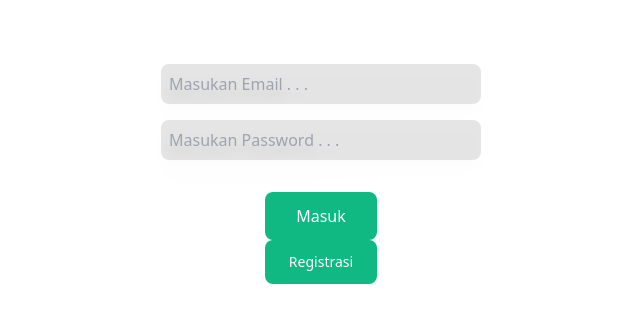
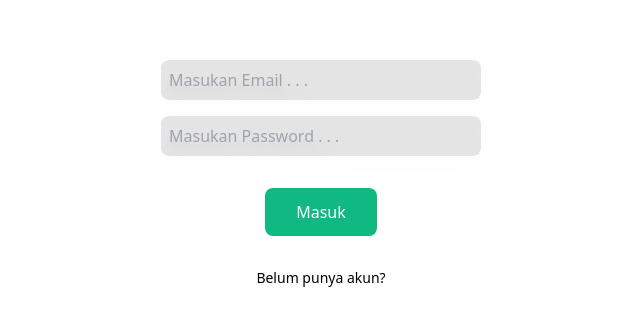
Before and after one commit to YusrilIhzaPrasetya/Rebels, a React (Create React App) app in the folder client/: page /login in a window 1280 px wide. Shown: the part 230-556 px from the top of the page, without its empty margins (319-959 px from the left). Built offline with nearby package versions, Linux system fonts and the light colour scheme.

Commit message:
Membuat Public Routing

```diff
--- a/client/src/App.js
+++ b/client/src/App.js
@@ -1,18 +1,19 @@
-// import Home from "./pages/Home";
+import Home from "./pages/Home";
 import Login from "./pages/Login";
 import Register from "./pages/Register";
 import {BrowserRouter as Router, Switch, Route} from "react-router-dom";
 import "./style.css"
 import Main from "./pages/Main";
+import PublicRouting from "./utils/PublicRouting";
 
 function App() {
   return (
     <div className="App">
       <Router>
         <Switch>
-          <Route path="/" exact component={Login}/>
-          <Route path="/login" exact component={Login}/>
-          <Route path="/register" exact component={Register}/>
+          <PublicRouting path="/" exact component={Home}/>
+          <PublicRouting path="/login" exact component={Login}/>
+          <PublicRouting path="/register" exact component={Register}/>
           <Route path="/main" exact component={Main}/>
         </Switch>
       </Router>
--- a/client/src/pages/Home.jsx
+++ b/client/src/pages/Home.jsx
@@ -1,5 +1,5 @@
 import React from 'react';
-import {BrowserRouter as Link} from "react-router-dom";
+import {Link} from "react-router-dom";
 
 
 export default function Home() {
--- a/client/src/pages/Login.jsx
+++ b/client/src/pages/Login.jsx
@@ -1,8 +1,8 @@
 import React from 'react'
+import {Link} from "react-router-dom";
 import {useHistory} from "react-router-dom"
 import axios from "../axios"
-import {BrowserRouter as Link} from "react-router-dom";
-import { useDispatch, useSelector } from "react-redux";
+import { useDispatch, useSelector} from "react-redux";
 
 function Login() {
 
@@ -63,9 +63,7 @@ function Login() {
             </form>
             </div>
             <div className='pt-5'>
-            <Link to="/register">
-            <button className="border-transparent bg-green-500 text-white w-28 text-sm p-3 rounded-lg">Registrasi</button>
-            </Link>
+            <Link to="/register"><button className="text-sm mt-3 h-2">Belum punya akun?</button></Link>
             </div>
 
         </div>
--- a/client/src/pages/Main.jsx
+++ b/client/src/pages/Main.jsx
@@ -2,7 +2,7 @@ import React, {useState} from 'react'
 import DashboardCard from '../components/DashboardCard'
 import ModalCreate from '../components/ModalCreate'
 import { useDispatch, useSelector } from 'react-redux'
-import {BrowserRouter as Link, useHistory } from "react-router-dom";
+import {Link, useHistory } from "react-router-dom";
 
 function Main() {
 
@@ -15,7 +15,6 @@ function Main() {
 
     const logout = (e) => {
         e.preventDefault()
-        dispatch({type : "LOGOUT"})
         localStorage.removeItem("token");
         localStorage.removeItem("authAs");
         console.log("ini jalan")
@@ -26,14 +25,11 @@ function Main() {
             <div className="flex content-between justify-between mx-32 mt-7 mb-16">
                 <div><p>Logo</p></div>
                 <div>
-                <Link to='/login'>
-                    <button onclick={logout}className="border-transparent bg-green-500 text-white w-28 text-sm p-3 rounded-lg">Logout</button>
-                </Link>
-
                     <button className="border-transparent text-md font-semibold mx-6">Bantuan</button>
                     <button className="border-transparent bg-green-500 text-white text-sm p-3 rounded-lg" onClick={()=>{
-                        setOpenModal(true)
+                      setOpenModal(true)
                     }}>Tambah Aktifitas</button>
+                      <button onclick={logout}className="border-transparent bg-green-500 text-white w-28 text-sm ml-3 p-3 rounded-lg">Logout</button>
                     {openModal && <ModalCreate closeModal={setOpenModal} listen={listen} setListen={setListen} />}
                 </div>
             </div>
--- a/client/src/style.css
+++ b/client/src/style.css
@@ -634,11 +634,6 @@ video {
   margin-right: 1.5rem;
 }
 
-.mx-10 {
-  margin-left: 2.5rem;
-  margin-right: 2.5rem;
-}
-
 .mr-8 {
   margin-right: 2rem;
 }
@@ -675,20 +670,20 @@ video {
   margin-top: 1.75rem;
 }
 
+.mb-16 {
+  margin-bottom: 4rem;
+}
+
+.ml-3 {
+  margin-left: 0.75rem;
+}
+
 .mt-3 {
   margin-top: 0.75rem;
 }
 
-.mb-32 {
-  margin-bottom: 8rem;
-}
-
-.mb-20 {
-  margin-bottom: 5rem;
-}
-
-.mb-16 {
-  margin-bottom: 4rem;
+.mt-4 {
+  margin-top: 1rem;
 }
 
 .flex {
@@ -845,25 +840,12 @@ video {
   padding-right: 1.5rem;
 }
 
-.py-1 {
-  padding-top: 0.25rem;
-  padding-bottom: 0.25rem;
+.pt-3 {
+  padding-top: 0.75rem;
 }
 
-.pt-20 {
-  padding-top: 5rem;
-}
-
-.pt-10 {
-  padding-top: 2.5rem;
-}
-
-.pt-6 {
-  padding-top: 1.5rem;
-}
-
-.pt-3 {
-  padding-top: 0.75rem;
+.pt-5 {
+  padding-top: 1.25rem;
 }
 
 .text-sm {
--- /dev/null
+++ b/client/src/utils/PublicRouting.jsx
@@ -0,0 +1,18 @@
+import React from 'react'
+import { Route, Redirect } from 'react-router'
+
+function PublicRouting(props) {
+
+    const token = localStorage.getItem("token")
+
+    if (!token){
+        return <Route {...props}>{
+            props.childern
+        }</Route>
+    }else{
+       return <Redirect to="/main"></Redirect>
+    }
+
+}
+
+export default PublicRouting
```
